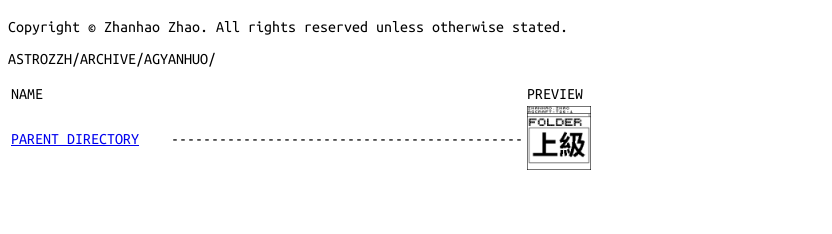
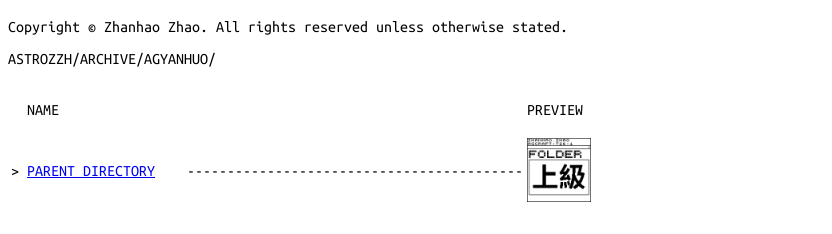
Before and after one commit to ASTROZZH/ARCHIVE, a plain HTML site: page AGYANHUO/INDEX.HTML in a window 1280 px wide. Shown: the part 56-290 px from the top of the page, without its empty margins (0-832 px from the left). Drawn offline with Linux system fonts and the light colour scheme.

Commit message:
Update INDEX.HTML

```diff
--- a/AGYANHUO/INDEX.HTML
+++ b/AGYANHUO/INDEX.HTML
@@ -38,12 +38,12 @@ ASTROZZH/ARCHIVE/AGYANHUO/
 
 <table>
 <tr>
-    <td>NAME</td>
-    <td>PREVIEW</td>
+    <td><pre>  NAME</pre></td>
+    <td><pre>PREVIEW</pre></td>
 </tr>
 
 <tr>
-    <td><pre><a href="../index.html">PARENT DIRECTORY</a>    --------------------------------------------</pre></td>
+    <td><pre>> <a href="../index.html">PARENT DIRECTORY</a>    ------------------------------------------</pre></td>
     <td>
         <img src="../AGCRAFT/T26/ZHANHAO.ZHAO__AGCRAFT-T26-1__4_10X.PNG" width="64">
     </td>
```
